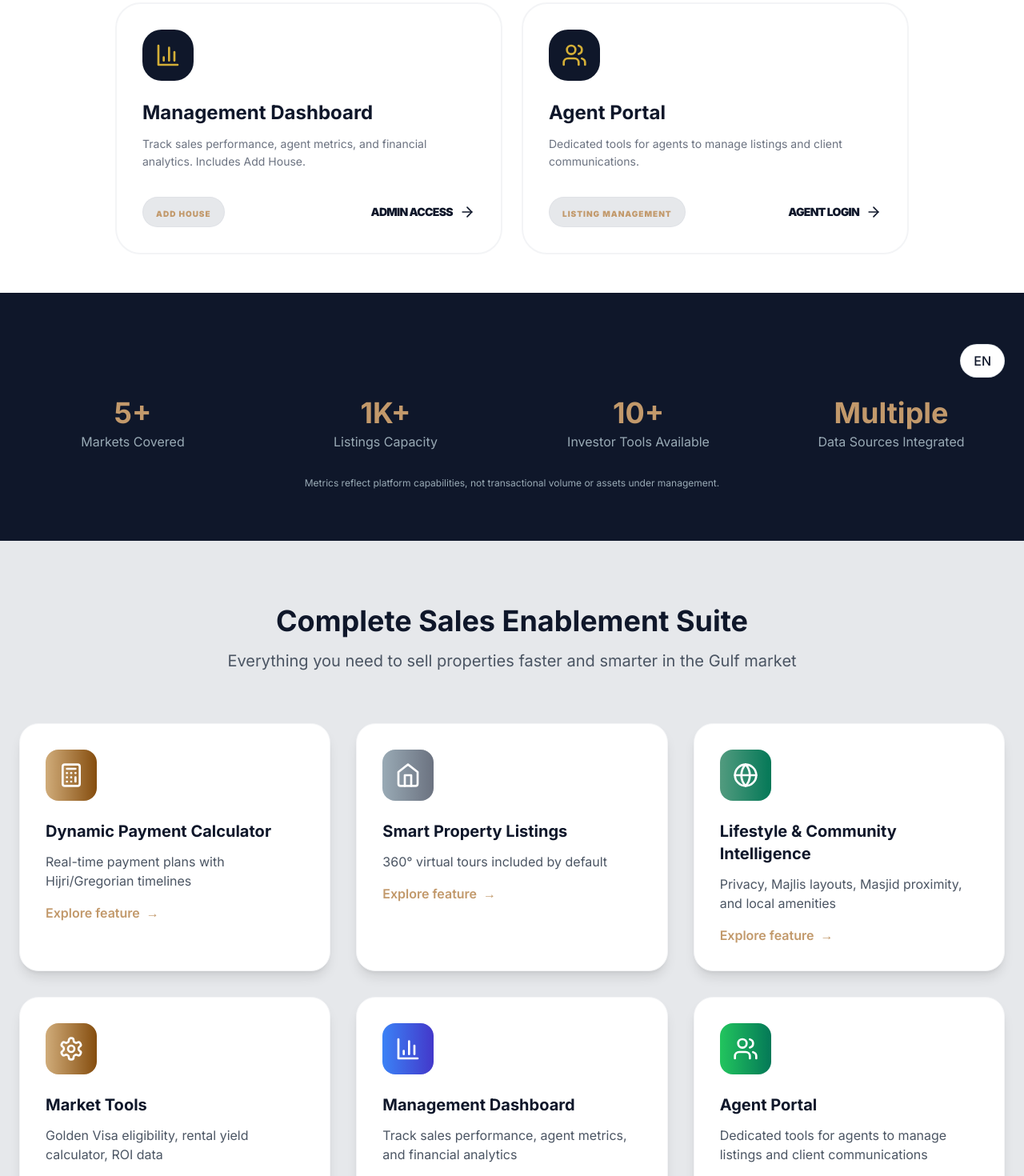
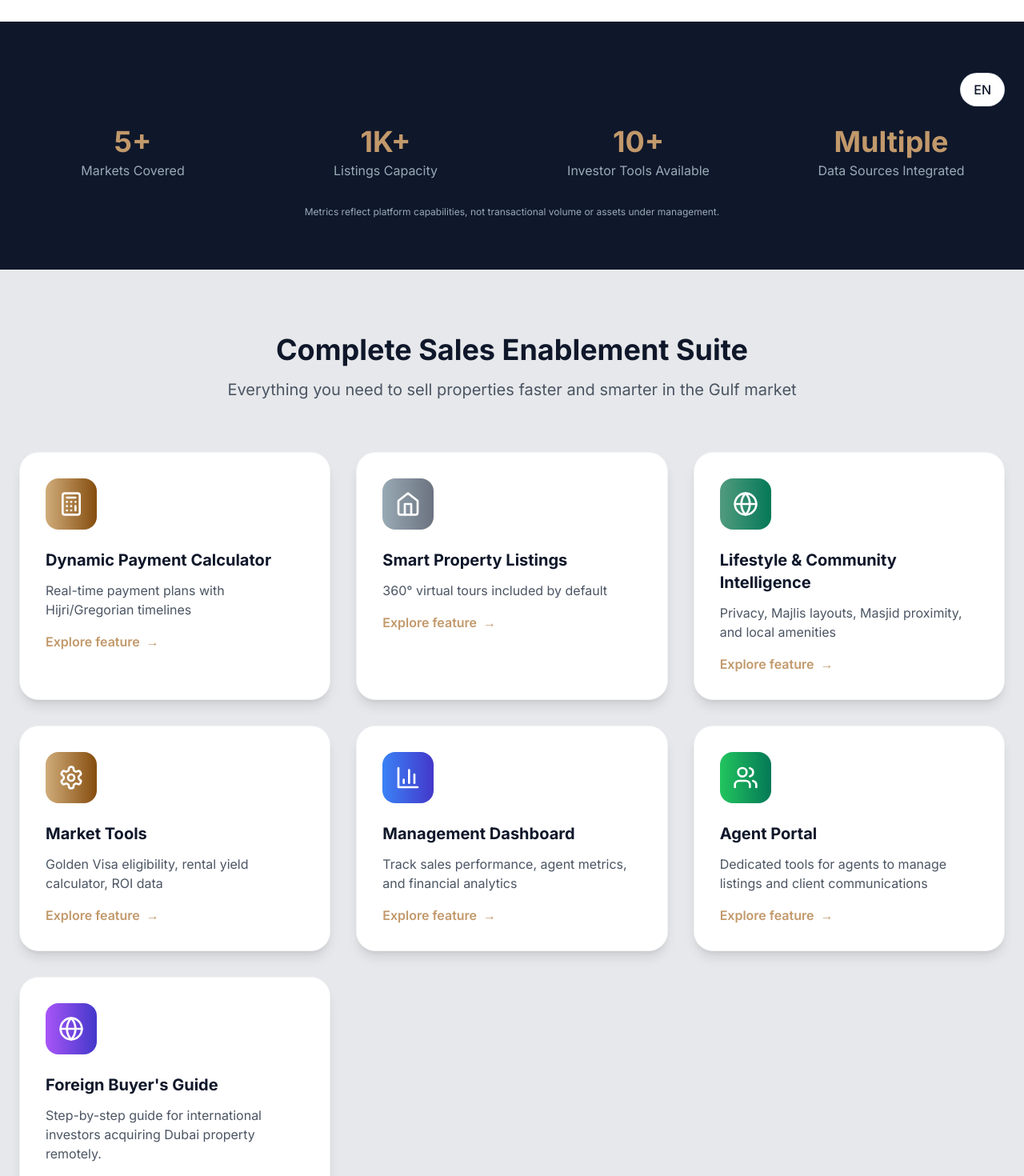
Before and after one commit to fazetdev/baytelitet, a Next.js app: page / in a window 1280 px wide. Shown: the part 1280-2750 px from the top of the page at 80% size. Built offline with nearby package versions, Linux system fonts and the light colour scheme.

Commit message:
feat: complete platform sync (Hero, Trust, ChooseRole, Features) with Admin & Agent portals

```diff
--- a/app/home/HeroSection.tsx
+++ b/app/home/HeroSection.tsx
@@ -1,31 +1,20 @@
 'use client';
 
-import { useState, useEffect } from 'react';
+import { useState } from 'react';
 import Link from 'next/link';
 import Image from 'next/image';
 import { Search } from 'lucide-react';
 
-export default function HeroSection() {
-  const [lang, setLang] = useState<'en' | 'ar'>('en');
+interface HeroSectionProps {
+  lang: 'en' | 'ar'; // Accept lang as prop
+}
+
+export default function HeroSection({ lang }: HeroSectionProps) {
   const [imageLoaded, setImageLoaded] = useState(false);
   const isRTL = lang === 'ar';
 
-  // Initialize language from localStorage
-  useEffect(() => {
-    if (typeof window !== 'undefined') {
-      const storedLang = localStorage.getItem('language') as 'en' | 'ar' | null;
-      if (storedLang) setLang(storedLang);
-    }
-  }, []);
-
-  // Persist language changes
-  useEffect(() => {
-    if (typeof window !== 'undefined') {
-      localStorage.setItem('language', lang);
-    }
-  }, [lang]);
-
-  const toggleLanguage = () => setLang((prev) => (prev === 'en' ? 'ar' : 'en'));
+  // REMOVED: Local language state and useEffect for language
+  // REMOVED: toggleLanguage function and button
 
   return (
     <section
@@ -49,23 +38,7 @@ export default function HeroSection() {
       {/* Gradient Overlay */}
       <div className="absolute inset-0 z-10 bg-gradient-to-br from-bayt-dark to-gray-900" />
 
-      {/* Language Toggle */}
-      <button
-        onClick={toggleLanguage}
-        className={`absolute top-6 ${isRTL ? 'left-6' : 'right-6'} md:top-10 ${isRTL ? 'md:left-10' : 'md:right-10'}
-          flex items-center gap-2 px-4 py-2 rounded-full bg-white border border-bayt-cool/30 hover:border-bayt-warm transition-colors shadow-sm`}
-        aria-label={isRTL ? 'التبديل إلى اللغة الإنجليزية' : 'Switch to Arabic language'}
-      >
-        <span className={`font-medium ${lang === 'en' ? 'text-bayt-warm' : 'text-gray-600'}`}>EN</span>
-        <div className="w-8 h-5 bg-bayt-cool/30 rounded-full relative">
-          <div
-            className={`absolute top-0.5 w-4 h-4 rounded-full bg-bayt-warm transition-transform duration-300 ${
-              lang === 'ar' ? 'translate-x-4' : 'translate-x-0.5'
-            }`}
-          />
-        </div>
-        <span className={`font-medium ${lang === 'ar' ? 'text-bayt-warm' : 'text-gray-600'}`}>AR</span>
-      </button>
+      {/* REMOVED: Language Toggle Button - Language is controlled globally */}
 
       {/* Content */}
       <div className={`relative z-20 container mx-auto px-6 py-32 md:py-48 ${isRTL ? 'text-right' : 'text-center'}`}>
--- a/app/home/TrustSection.tsx
+++ b/app/home/TrustSection.tsx
@@ -1,103 +1,172 @@
 'use client';
-import { useState } from 'react';
 
-export default function TrustSection() {
-  const [lang, setLang] = useState<'en' | 'ar'>('en');
+import { FC } from 'react';
+
+interface TrustItem {
+  id: string;
+  emoji: string;
+  titleEn: string;
+  titleAr: string;
+  descriptionEn: string;
+  descriptionAr: string;
+  link?: string;
+  linkLabelEn?: string;
+  linkLabelAr?: string;
+  noteEn?: string;
+  noteAr?: string;
+}
+
+interface TrustSectionProps {
+  lang: 'en' | 'ar';
+}
+
+const TrustSection: FC<TrustSectionProps> = ({ lang }) => {
   const isRTL = lang === 'ar';
 
-  const trustItems = [
+  const trustItems: TrustItem[] = [
     {
       id: 'escrow',
       emoji: '🔒',
       titleEn: 'Escrow Protection',
-      titleAr: 'حماية الضمان',
-      descriptionEn: 'All payments secured through DLD-verified escrow accounts.',
-      descriptionAr: 'جميع المدفوعات مؤمنة من خلال حسابات ضمان معتمدة من DLD',
-      proofLink: 'https://www.dubailand.gov.ae/en/escrow',
-      proofLabelEn: 'Learn how escrow works',
-      proofLabelAr: 'تعرف على تفاصيل الضمان'
+      titleAr: 'حماية الضمان العقاري',
+      descriptionEn: 'All off-plan payments secured through DLD-regulated escrow accounts.',
+      descriptionAr: 'جميع مدفوعات المشاريع قيد الإنشاء مؤمنة عبر حسابات ضمان مرخصة من دائرة الأراضي.',
+      link: 'https://www.dubailand.gov.ae/',
+      linkLabelEn: 'Verify on Dubai Land Department Portal',
+      linkLabelAr: 'التحقق من خلال بوابة دائرة الأراضي بدبي',
+      noteEn: 'DLD mandates escrow for all off-plan projects',
+      noteAr: 'دائرة الأراضي تلزم استخدام الضمان لجميع المشاريع قيد الإنشاء'
     },
     {
       id: 'rera',
       emoji: '📋',
       titleEn: 'RERA Compliance',
-      titleAr: 'الامتثال للـ RERA',
-      descriptionEn: 'Full compliance with Gulf real estate regulations.',
-      descriptionAr: 'الامتثال الكامل للوائح العقارات في الخليج',
-      proofLabelEn: 'Registration #: XYZ123',
-      proofLabelAr: 'رقم التسجيل: XYZ123'
+      titleAr: 'الامتثال للائحة ريـرا',
+      descriptionEn: 'Full compliance with Dubai Real Estate Regulatory Agency (RERA) regulations.',
+      descriptionAr: 'الامتثال الكامل لوائح هيئة تنظيم العقارات في دبي (ريـرا).',
+      link: 'https://www.dubailand.gov.ae/',
+      linkLabelEn: 'Search RERA-Verified Projects & Brokers',
+      linkLabelAr: 'البحث عن المشاريع والوسطاء المعتمدين من ريـرا',
+      noteEn: 'Part of Dubai Land Department (DLD)',
+      noteAr: 'جزء من دائرة الأراضي والأملاك بدبي'
     },
     {
       id: 'cultural',
       emoji: '🕌',
       titleEn: 'Lifestyle & Community Intelligence',
-      titleAr: 'معلومات عن المجتمع ونمط الحياة',
-      descriptionEn: 'Prayer times, Qibla direction & community layouts.',
-      descriptionAr: 'أوقات الصلاة، اتجاه القبلة وتصاميم المجتمع'
+      titleAr: 'ذكاء المجتمع ونمط الحياة',
+      descriptionEn: 'Community layouts with prayer times, Qibla direction, and local amenities.',
+      descriptionAr: 'تصاميم مجتمعية متكاملة مع أوقات الصلاة واتجاه القبلة والمرافق المحلية.',
+      noteEn: 'Integrates with local mapping & community APIs',
+      noteAr: 'يتكامل مع واجهات برمجة الخرائط والخدمات المحلية'
     }
   ];
-
-  const toggleLanguage = () => setLang(lang === 'en' ? 'ar' : 'en');
 
   return (
     <section className="py-20 bg-bayt-dark text-white" dir={isRTL ? 'rtl' : 'ltr'}>
       <div className="container mx-auto px-6">
         {/* Section Header */}
-        <div className="max-w-4xl mx-auto text-center mb-12">
+        <div className="max-w-4xl mx-auto text-center mb-16">
           <h2 className="text-4xl font-bold mb-6">
-            {isRTL ? 'الثقة والشفافية أولويتنا' : 'Built on Trust & Transparency'}
+            {isRTL ? 'مبني على الثقة والشفافية' : 'Built on Trust & Transparency'}
           </h2>
-          <p className="text-xl text-bayt-cool">
+          <p className="text-xl text-bayt-cool mb-2">
             {isRTL
-              ? 'كل ميزة مصممة لبناء الثقة في معاملاتك'
-              : 'Every feature is designed to build confidence in your transactions'}
+              ? 'كل ميزة مصممة لتتوافق مع الأنظمة وتُبني الثقة'
+              : 'Every feature aligns with regulations to build confidence'}
           </p>
-          {/* Language Toggle */}
-          <button
-            onClick={toggleLanguage}
-            className="mt-4 px-4 py-2 bg-white text-bayt-dark rounded-full border border-bayt-cool/30 hover:border-bayt-warm transition-colors"
-          >
-            {lang === 'en' ? 'AR' : 'EN'}
-          </button>
+          <p className="text-sm text-bayt-cool/80">
+            {isRTL
+              ? 'جميع المراجع التنظيمية تشير إلى البوابات الحكومية الرسمية في الإمارات'
+              : 'All regulatory references point to official UAE government portals'}
+          </p>
         </div>
 
         {/* Trust Items Grid */}
-        <div className="grid grid-cols-1 md:grid-cols-3 gap-8 text-center">
+        <div className="grid grid-cols-1 md:grid-cols-3 gap-8 max-w-6xl mx-auto">
           {trustItems.map((item) => (
             <div
               key={item.id}
-              className="bg-white/10 backdrop-blur-sm rounded-2xl p-8 border border-bayt-cool/50 flex flex-col justify-between"
+              className="group bg-white/5 backdrop-blur-sm rounded-2xl p-8 border border-bayt-cool/30 hover:border-bayt-warm/50 transition-all duration-300 flex flex-col"
             >
-              <div>
-                <div className="text-4xl mb-4 text-bayt-warm">{item.emoji}</div>
-                <h3 className="text-xl font-bold mb-3">
+              <div className="flex items-start mb-6">
+                <div className="text-4xl mr-4 text-bayt-warm">{item.emoji}</div>
+                <div className="flex-1">
+                  <h3 className="text-xl font-bold mb-2">
                     {isRTL ? item.titleAr : item.titleEn}
                   </h3>
-                <p className="text-bayt-cool mb-3">
+                  <p className="text-bayt-cool/90 text-sm">
                     {isRTL ? item.descriptionAr : item.descriptionEn}
                   </p>
                 </div>
+              </div>
 
-              {/* Proof / Link */}
-              {item.proofLink && (
+              {/* Note */}
+              {item.noteEn && (
+                <div className="mt-4 p-3 bg-white/5 rounded-lg">
+                  <p className="text-sm text-bayt-cool">
+                    {isRTL ? item.noteAr : item.noteEn}
+                  </p>
+                </div>
+              )}
+
+              {/* Official Link */}
+              {item.link && (
+                <div className="mt-6 pt-6 border-t border-white/10">
                   <a
-                  href={item.proofLink}
+                    href={item.link}
                     target="_blank"
-                  rel="noopener noreferrer"
-                  className="text-sm text-bayt-warm underline hover:text-yellow-400"
+                    rel="noopener noreferrer nofollow"
+                    className="inline-flex items-center text-sm text-bayt-warm hover:text-yellow-400 transition-colors font-medium"
+                    aria-label={isRTL ? item.linkLabelAr : item.linkLabelEn}
                   >
-                  {isRTL ? item.proofLabelAr : item.proofLabelEn}
+                    <span>{isRTL ? item.linkLabelAr : item.linkLabelEn}</span>
+                    <span className="ml-2 transform group-hover:translate-x-1 transition-transform">
+                      {isRTL ? '←' : '→'}
+                    </span>
                   </a>
+                  <p className="text-xs text-bayt-cool/70 mt-2">
+                    {isRTL ? 'رابط حكومي رسمي' : 'Official government link'}
+                  </p>
+                </div>
               )}
-              {!item.proofLink && item.proofLabelEn && (
-                <span className="inline-block bg-bayt-warm text-bayt-dark text-xs px-2 py-1 rounded-full">
-                  {isRTL ? item.proofLabelAr : item.proofLabelEn}
-                </span>
+
+              {/* For cultural item without link */}
+              {!item.link && item.noteEn && (
+                <div className="mt-6 pt-6 border-t border-white/10">
+                  <p className="text-sm text-bayt-cool">
+                    {isRTL ? 'ميزات تقنية متكاملة' : 'Integrated technical features'}
+                  </p>
+                </div>
               )}
             </div>
           ))}
         </div>
+
+        {/* Footer Note */}
+        <div className="max-w-4xl mx-auto mt-16 pt-8 border-t border-white/10 text-center">
+          <p className="text-sm text-bayt-cool/70">
+            {isRTL
+              ? 'للحصول على أحدث اللوائح والتحقق، تفضل بزيارة '
+              : 'For the latest regulations and verification, visit '}
+            <a
+              href="https://www.dubailand.gov.ae/"
+              target="_blank"
+              rel="noopener noreferrer nofollow"
+              className="text-bayt-warm hover:underline"
+            >
+              dubailand.gov.ae
+            </a>
+          </p>
+          <p className="text-xs text-bayt-cool/50 mt-2">
+            {isRTL
+              ? 'يتم التعامل مع البيانات الشخصية وفقًا لقوانين حماية البيانات في الإمارات'
+              : 'Personal data handled per UAE data protection laws'}
+          </p>
+        </div>
       </div>
     </section>
   );
-}
+};
+
+export default TrustSection;
--- a/app/home/components/ChooseRole.tsx
+++ b/app/home/components/ChooseRole.tsx
@@ -2,7 +2,7 @@
 
 import { FC } from 'react';
 import Link from 'next/link';
-import { Home, TrendingUp, ArrowRight, BarChart3, Users } from 'lucide-react';
+import { Home, TrendingUp, ArrowRight } from 'lucide-react';
 
 interface ChooseRoleProps {
   lang?: 'en' | 'ar';
@@ -33,29 +33,7 @@ const ChooseRole: FC<ChooseRoleProps> = ({ lang = 'en' }): JSX.Element => {
       cta: isRTL ? 'فتح الأدوات' : 'Open Tools',
       link: '/market-tools',
       feature: isRTL ? 'حالة الفيزا الذهبية' : 'Golden Visa Status',
-    },
-    {
-      key: 'management',
-      title: isRTL ? 'لوحة التحكم الإدارية' : 'Management Dashboard',
-      subtext: isRTL
-        ? 'تتبع أداء المبيعات، مؤشرات الوكلاء، والتحليلات المالية وإضافة العقارات.'
-        : 'Track sales performance, agent metrics, and financial analytics. Includes Add House.',
-      icon: BarChart3,
-      cta: isRTL ? 'دخول المسؤول' : 'Admin Access',
-      link: '/admin/dashboard',
-      feature: isRTL ? 'إضافة عقار' : 'Add House',
-    },
-    {
-      key: 'agent',
-      title: isRTL ? 'بوابة الوكيل' : 'Agent Portal',
-      subtext: isRTL
-        ? 'أدوات مخصصة للوكلاء لإدارة القوائم واتصالات العملاء.'
-        : 'Dedicated tools for agents to manage listings and client communications.',
-      icon: Users,
-      cta: isRTL ? 'دخول الوكيل' : 'Agent Login',
-      link: '/agent',
-      feature: isRTL ? 'إدارة القوائم' : 'Listing Management',
-    },
+    }
   ];
 
   return (
--- a/app/home/components/FeaturesSection.tsx
+++ b/app/home/components/FeaturesSection.tsx
@@ -86,6 +86,16 @@ const features: Feature[] = [
     color: 'from-green-500 to-emerald-700',
     href: '/agent',
   },
+  {
+    id: "foreigner-guide",
+    icon: <Globe className="w-8 h-8" />,
+    titleEn: "Foreign Buyer\'s Guide",
+    titleAr: "دليل المشتري الأجنبي",
+    descriptionEn: "Step-by-step guide for international investors acquiring Dubai property remotely.",
+    descriptionAr: "دليل خطوة بخطوة للمستثمرين الدوليين لشراء عقارات دبي عن بُعد.",
+    color: "from-purple-500 to-indigo-700",
+    href: "/guides/foreign-buyer",
+  },
 ];
 
 export default function FeaturesSection({ lang }: FeaturesSectionProps) {
```
Lines whose indentation alone changed are shown as unchanged.
